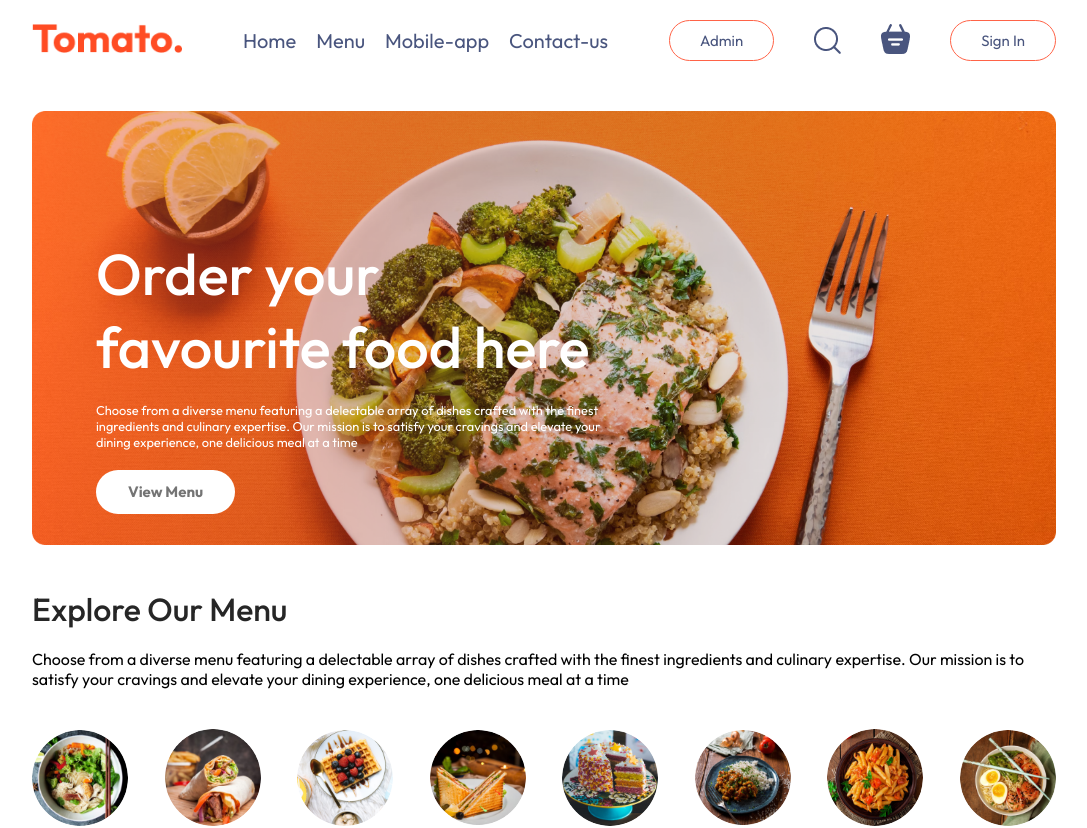
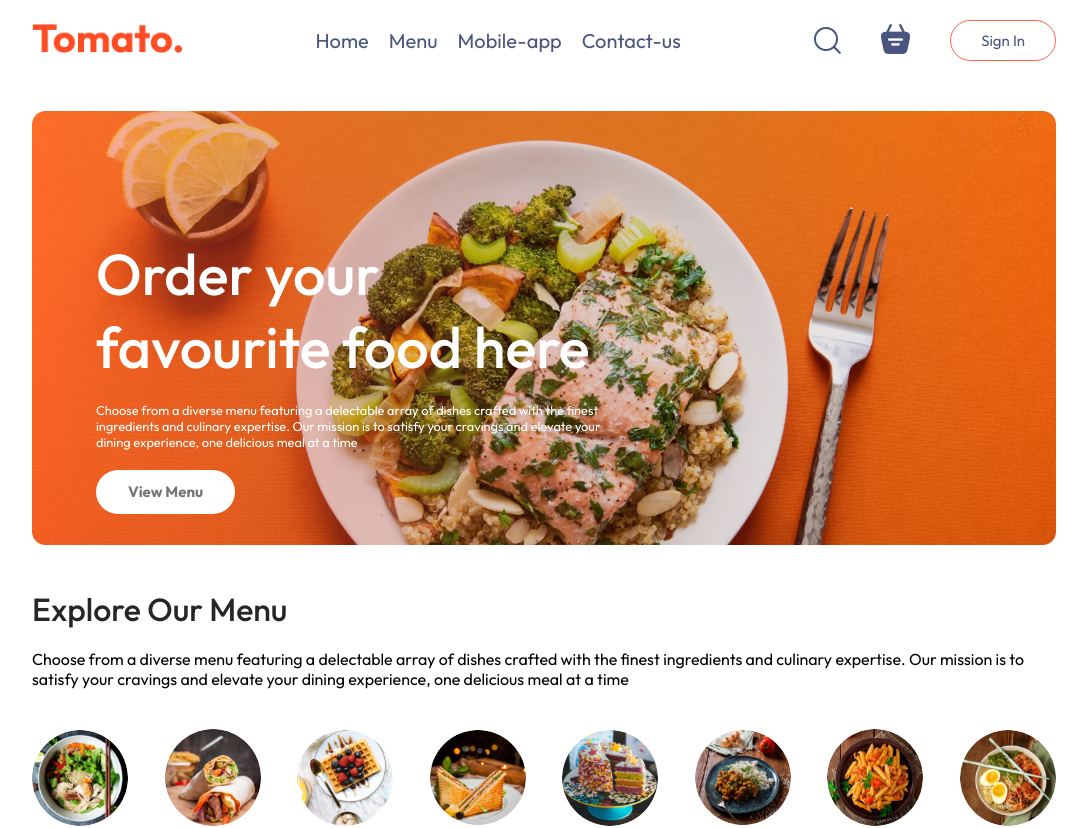
Before and after one commit to praneetav06/Food_Delivery_Website, a React (Vite) app in the folder frontend/: page / in a window 1280 px wide. Shown: the top 828 px of the page, without its empty margins (96-1183 px from the left). Built offline with nearby package versions, Linux system fonts and the light colour scheme; no server answers.

Commit message:
added authentication to access admin panel on login

```diff
--- a/frontend/src/Components/Navbar/Navbar.jsx
+++ b/frontend/src/Components/Navbar/Navbar.jsx
@@ -50,6 +50,7 @@ const Navbar = ({ setShowLogin }) => {
         </a>
       </ul>
       <div className="navbar-right">
+        {token ? (
           <button className="admin-panel">
             <a
               href="https://food-delivery-website-admin-lsv1.onrender.com"
@@ -58,6 +59,9 @@ const Navbar = ({ setShowLogin }) => {
               Admin
             </a>
           </button>
+        ) : (
+          <></>
+        )}
         <img src={assets.search_icon} alt="" />
         <div className="navbar-search-icon">
           <Link to="/Cart">
```
Lines whose indentation alone changed are shown as unchanged.
